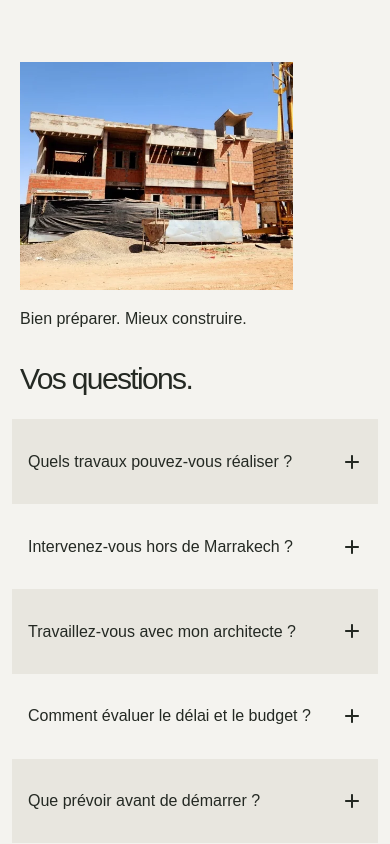
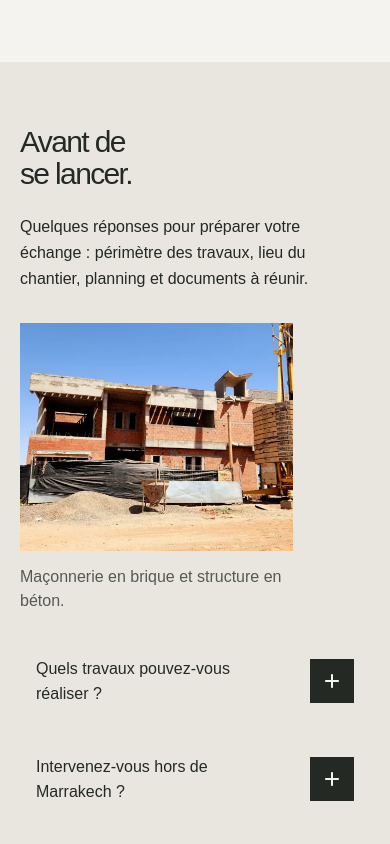
Before and after one commit to yassinejoundi/shamsbusine, a Next.js app: page / in a window 390 px wide. Shown: the part 6260-7104 px from the top of the page. Built offline with nearby package versions, Linux system fonts and the light colour scheme; a web font is replaced by a local one.

Commit message:
feat(home): redesign questions section

```diff
--- a/app/globals.css
+++ b/app/globals.css
@@ -135,9 +135,21 @@ details > p { padding-block-start: 1rem; max-width: 53ch; }
 .company-photo { aspect-ratio: 1.25; }
 .company-photo img { object-position: 63% center; }
 .company-figure figcaption { max-width: 48ch; color: var(--ground); }
-.questions { display: grid; grid-template-columns: minmax(0, .7fr) minmax(0, 1.3fr); gap: 12%; align-items: center; }
-.detail-photo { aspect-ratio: .85; }
-.questions-image p { margin-block-start: 1rem; }
+.questions { background: var(--surface); padding-block: clamp(4rem, 8vw, 7rem); }
+.questions-intro { display: grid; grid-template-columns: minmax(0, 1.2fr) minmax(0, .8fr); gap: 8%; align-items: end; margin-block-end: clamp(2.5rem, 6vw, 5rem); }
+.questions-intro h2 { max-width: 11ch; }
+.questions-intro > p { max-width: 37ch; justify-self: end; font-size: 1.125rem; }
+.questions-layout { display: grid; grid-template-columns: minmax(0, .78fr) minmax(0, 1.22fr); gap: clamp(2rem, 7vw, 7rem); align-items: start; }
+.questions-image { min-width: 0; margin: 0; }
+.detail-photo { aspect-ratio: .86; }
+.questions .faq-list { margin-block-start: 0; }
+.questions .faq-list details { padding: 1rem 1.25rem; }
+.questions .faq-list details:nth-child(odd) { background: transparent; }
+.questions .faq-list details[open] { background: var(--ground); }
+.questions .faq-list details + details { margin-block-start: .65rem; }
+.questions .faq-list summary { min-height: 3.5rem; gap: 1.5rem; font-size: 1.125rem; }
+.questions .disclosure-icon { width: 44px; height: 44px; flex-basis: 44px; background: var(--ink); color: var(--ground); }
+.questions .faq-list details > p { max-width: 56ch; padding-block-end: .5rem; padding-inline-end: 3.75rem; color: var(--secondary); }
 .faq-list { margin-block-start: 2rem; }
 .faq-list details { padding: .9rem 1.25rem; }
 .faq-list details:nth-child(odd), .faq-list details[open] { background: var(--surface); }
@@ -189,7 +201,8 @@ textarea::placeholder { color: var(--secondary); }
   .service-tile--text { grid-column: span 1; }
   .service-tile__photo { aspect-ratio: 1.8; }
   .company-layout { grid-template-columns: minmax(0, .9fr) minmax(0, 1.1fr); gap: 2rem; }
-  .questions { gap: 7%; }
+  .questions-intro { gap: 5%; }
+  .questions-layout { gap: 4vw; }
   .quote-layout { gap: 5%; }
   .form-row { grid-template-columns: minmax(0, 1fr); }
   .footer-main { grid-template-columns: 1.2fr .8fr; }
@@ -230,7 +243,10 @@ textarea::placeholder { color: var(--secondary); }
   .work-note { width: 78%; align-self: flex-end; padding-block: 0; }
   .work-note p { font-size: 1.5rem; }
   .services, .quote-section { padding-block: 4rem; }
-  .services .section-intro, .company-layout, .questions, .quote-layout { grid-template-columns: minmax(0, 1fr); gap: 2rem; }
+  .services .section-intro, .company-layout, .quote-layout { grid-template-columns: minmax(0, 1fr); gap: 2rem; }
+  .questions-intro, .questions-layout { grid-template-columns: minmax(0, 1fr); gap: 1.5rem; }
+  .questions-intro { margin-block-end: 2rem; }
+  .questions-intro > p { justify-self: start; font-size: 1rem; }
   .services-intro > div { justify-self: start; }
   .services-bento { grid-template-columns: minmax(0, 1fr); }
   .service-tile--visual, .service-tile--text { grid-column: auto; }
@@ -248,13 +264,15 @@ textarea::placeholder { color: var(--secondary); }
   .company { padding-block: 4rem; }
   .company-photo { aspect-ratio: 1.2; }
   .company-copy .text-link { margin-block-start: 1rem; }
-  .questions { align-items: start; }
   .questions-image { width: 78%; }
   .detail-photo { aspect-ratio: 1.2; }
-  .questions-image p { font-size: 1rem; }
+  .questions .faq-list { margin: 0; }
   .faq-list { margin-inline: -.5rem; margin-block-start: 1.5rem; }
   .faq-list summary { min-height: 56px; }
+  .questions .faq-list summary { font-size: 1rem; }
   .faq-list details { padding-inline: 1rem; }
+  .questions .faq-list details { padding-inline: 1rem; }
+  .questions .faq-list details > p { padding-inline-end: 0; }
   .quote-copy > p { margin-block-start: 1.5rem; }
   .contact-links { margin-block-start: 1.5rem; gap: .4rem; }
   .quote-form { margin-block-start: 1rem; }
--- a/components/home/Questions.tsx
+++ b/components/home/Questions.tsx
@@ -11,17 +11,36 @@ const questions = [
 
 export function Questions() {
   return (
-    <section className="questions frame section-space" aria-labelledby="questions-title">
-      <div className="questions-image" data-reveal>
-        <div className="photo detail-photo"><Image src="/images/chantier-maconnerie.webp" alt="Maçonnerie en briques, structure en béton et échafaudages sur un chantier" fill sizes="(max-width: 699px) 78vw, 30vw" /></div>
-        <p>Bien préparer. Mieux construire.</p>
-      </div>
-      <div>
-        <h2 id="questions-title" data-reveal>Vos questions.</h2>
-        <div className="faq-list">
-          {questions.map(([question, answer]) => (
-            <details key={question} data-reveal><summary>{question}<DisclosureIcon /></summary><p>{answer}</p></details>
-          ))}
+    <section className="questions section-space" aria-labelledby="questions-title">
+      <div className="frame">
+        <div className="questions-intro">
+          <div data-reveal>
+            <h2 id="questions-title">Avant de se lancer.</h2>
+          </div>
+          <p data-reveal>Quelques réponses pour préparer votre échange : périmètre des travaux, lieu du chantier, planning et documents à réunir.</p>
+        </div>
+
+        <div className="questions-layout">
+          <figure className="questions-image" data-reveal>
+            <div className="photo detail-photo">
+              <Image
+                src="/images/chantier-maconnerie.webp"
+                alt="Maçonnerie en briques, structure en béton et échafaudages sur un chantier"
+                fill
+                sizes="(max-width: 699px) 78vw, (max-width: 1099px) 42vw, 34vw"
+              />
+            </div>
+            <figcaption>Maçonnerie en brique et structure en béton.</figcaption>
+          </figure>
+
+          <div className="faq-list">
+            {questions.map(([question, answer]) => (
+              <details key={question} data-reveal>
+                <summary>{question}<DisclosureIcon /></summary>
+                <p>{answer}</p>
+              </details>
+            ))}
+          </div>
         </div>
       </div>
     </section>
```
